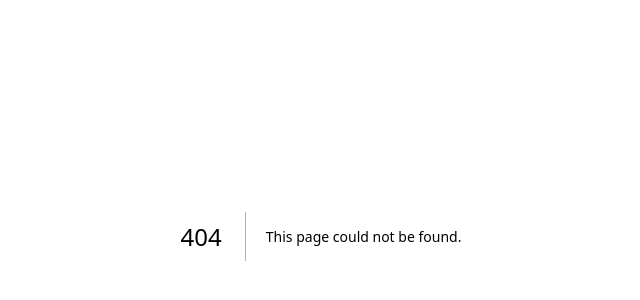
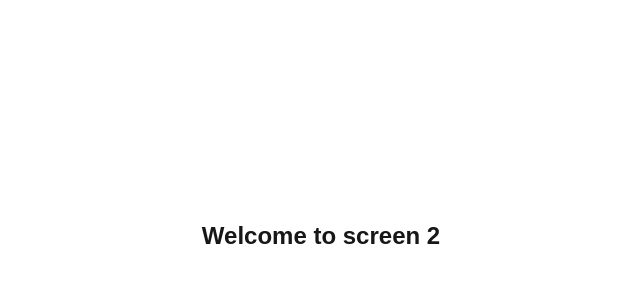
Before and after one commit to nikhil-reds/News_Broadcast_Experience_Screen, a Next.js app: page /screen2 in a window 1280 px wide. Before the commit this address had no page. Shown: the part 164-464 px from the top of the page, without its empty margins (319-959 px from the left). Built offline with nearby package versions, Linux system fonts and the light colour scheme.

Commit message:
feat: add screen 2, screen 3, and screen 4 pages

```diff
--- /dev/null
+++ b/app/(screens)/screen2/page.tsx
@@ -0,0 +1,7 @@
+export default function Screen2Page() {
+  return (
+    <div className="flex min-h-screen items-center justify-center">
+      <h1 className="text-2xl font-bold">Welcome to screen 2</h1>
+    </div>
+  );
+}
```
